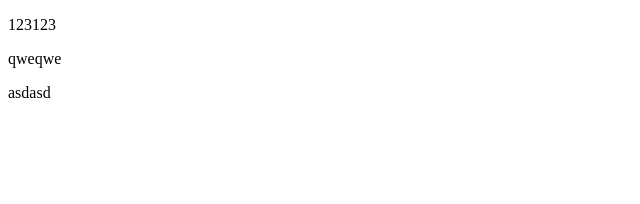
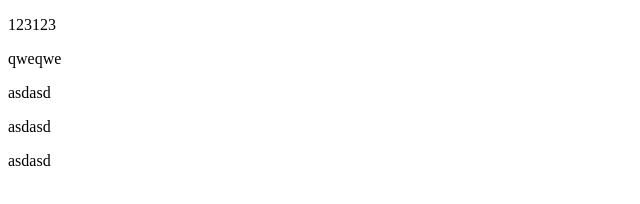
Before and after one commit to iamrealmarsel/test-date, a plain HTML site: page index.html in a window 1280 px wide. Shown: the full height of the page, 0-640 px from the left. Drawn offline with Linux system fonts and the light colour scheme.

Commit message:
change html Fri May 13 22:46:35 MSK 2022

```diff
--- a/index.html
+++ b/index.html
@@ -10,5 +10,7 @@
     <p>123123</p>
     <p>qweqwe</p>
     <p>asdasd</p>
+    <p>asdasd</p>
+    <p>asdasd</p>
   </body>
 </html>
```
